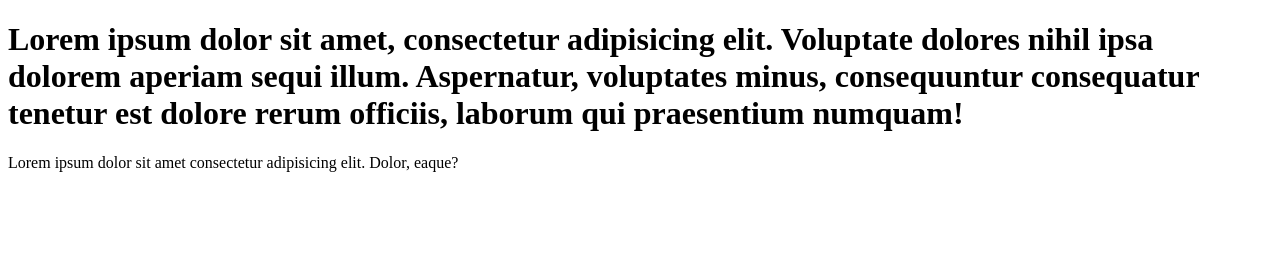
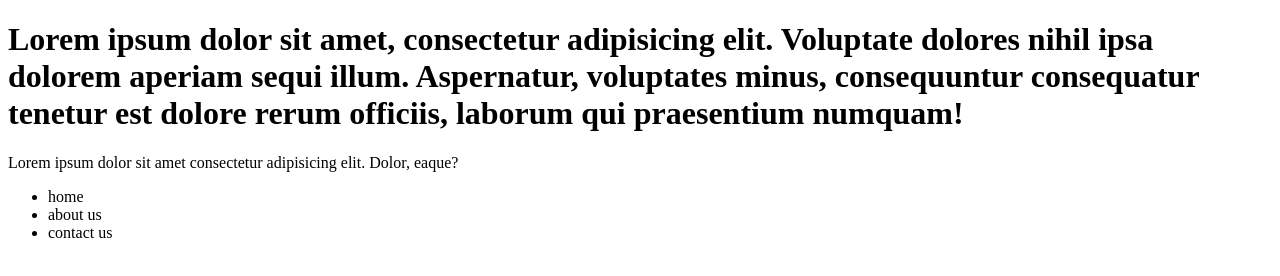
Before and after one commit to Itzraj786iul/learn-git, a plain HTML site: page index.html in a window 1280 px wide. Drawn offline with Linux system fonts and the light colour scheme.

Commit message:
added a list

```diff
--- a/index.html
+++ b/index.html
@@ -9,6 +9,12 @@
     <h1>Lorem ipsum dolor sit amet, consectetur adipisicing elit. Voluptate dolores nihil ipsa dolorem aperiam sequi illum.
          Aspernatur, voluptates minus, consequuntur consequatur tenetur est dolore rerum officiis, laborum qui
          praesentium numquam!</h1>
-         <p>Lorem ipsum dolor sit amet consectetur adipisicing elit. Dolor, eaque?</p>
+         <p>Lorem ipsum dolor sit amet consectetur adipisicing elit. Dolor, eaque?
+         </p>
+         <ul>
+            <li>home</li>
+            <li>about us</li>
+            <li>contact us </li>
+         </ul>
 </body>
 </html>
```
